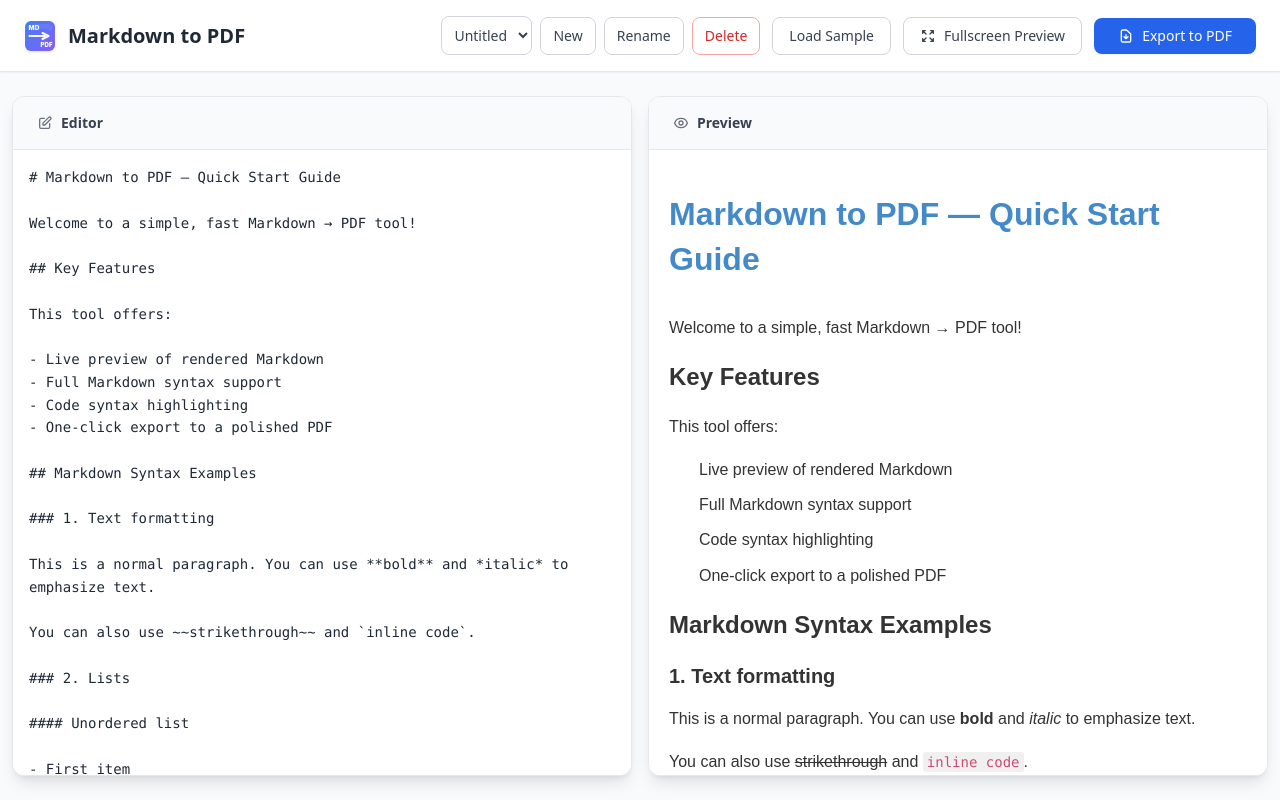
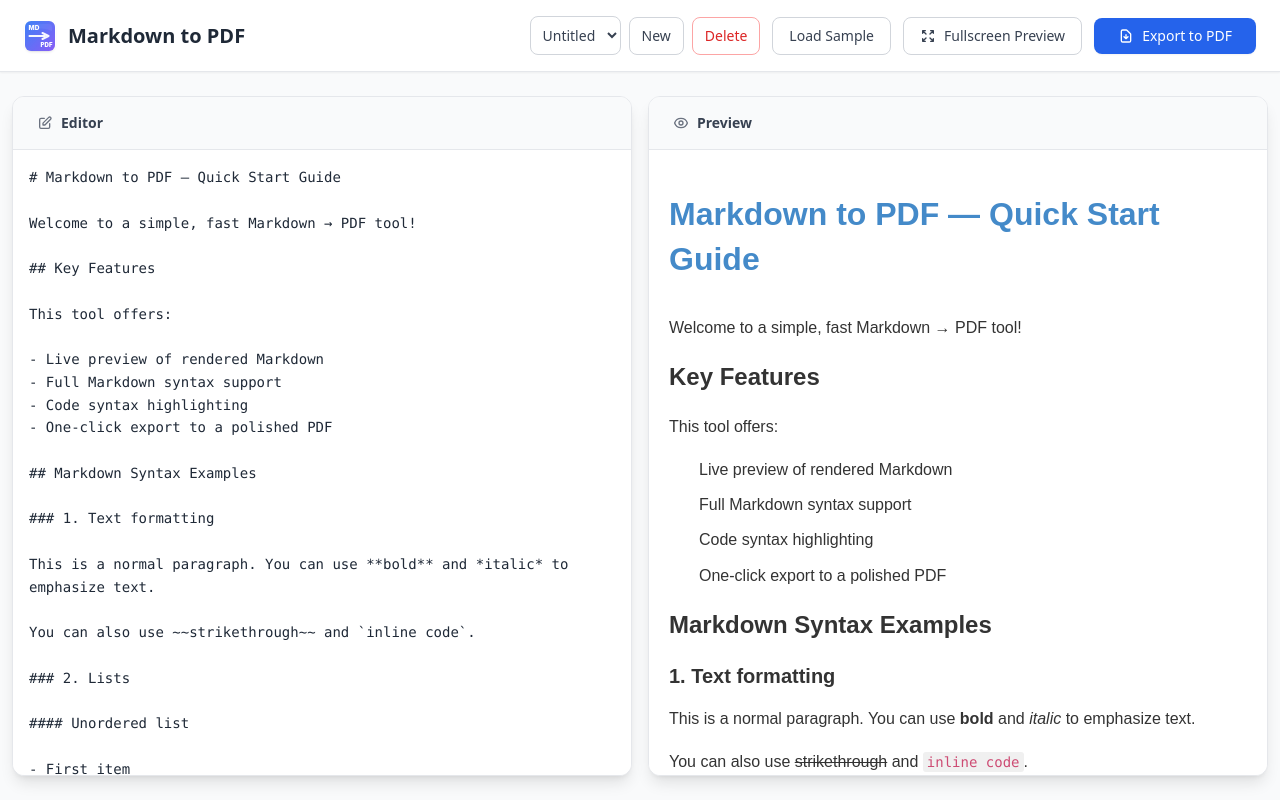
Before and after one commit to zhouhao/markdown-to-pdf, a React (Vite) app: page / in a window 1280 px wide. Built offline with nearby package versions, Linux system fonts and the light colour scheme.

Commit message:
Remove document renaming feature from AppHeader and App components

```diff
--- a/src/App.tsx
+++ b/src/App.tsx
@@ -140,13 +140,6 @@ function App() {
     setCurrentDocId(newDoc.id);
   }, []);
 
-  const handleRenameDoc = useCallback(() => {
-    const doc = activeDoc;
-    if (!doc) return;
-    const name = (prompt('Rename document', doc.name) || '').trim();
-    if (!name) return;
-    setDocs(prev => prev.map(d => d.id === doc.id ? { ...d, name, updatedAt: Date.now() } : d));
-  }, [activeDoc]);
 
   const handleDeleteDoc = useCallback(() => {
     if (docs.length <= 1 || !activeDoc) {
@@ -181,7 +174,6 @@ function App() {
         currentDocId={activeDoc?.id || ''}
         onSwitchDoc={handleSwitchDoc}
         onNewDoc={handleNewDoc}
-        onRenameDoc={handleRenameDoc}
         onDeleteDoc={handleDeleteDoc}
       />
 
--- a/src/components/AppHeader.tsx
+++ b/src/components/AppHeader.tsx
@@ -12,11 +12,10 @@ interface AppHeaderProps {
   currentDocId: string;
   onSwitchDoc: (id: string) => void;
   onNewDoc: () => void;
-  onRenameDoc: () => void;
   onDeleteDoc: () => void;
 }
 
-const AppHeader: React.FC<AppHeaderProps> = ({ onLoadSample, onExportPdf, onToggleFullscreen, isExporting, docs, currentDocId, onSwitchDoc, onNewDoc, onRenameDoc, onDeleteDoc }) => {
+const AppHeader: React.FC<AppHeaderProps> = ({ onLoadSample, onExportPdf, onToggleFullscreen, isExporting, docs, currentDocId, onSwitchDoc, onNewDoc, onDeleteDoc }) => {
   return (
     <header className="bg-white border-b border-gray-200 shadow-sm">
       <div className="max-w-[1920px] mx-auto px-6 py-4">
@@ -40,7 +39,6 @@ const AppHeader: React.FC<AppHeaderProps> = ({ onLoadSample, onExportPdf, onTogg
                 ))}
               </select>
               <button onClick={onNewDoc} className="px-3 py-2 text-sm text-gray-700 bg-white border border-gray-300 rounded-lg hover:bg-gray-50" title="New document">New</button>
-              <button onClick={onRenameDoc} className="px-3 py-2 text-sm text-gray-700 bg-white border border-gray-300 rounded-lg hover:bg-gray-50" title="Rename document">Rename</button>
               <button onClick={onDeleteDoc} className="px-3 py-2 text-sm text-red-600 bg-white border border-red-300 rounded-lg hover:bg-red-50" title="Delete document">Delete</button>
             </div>
 
```
